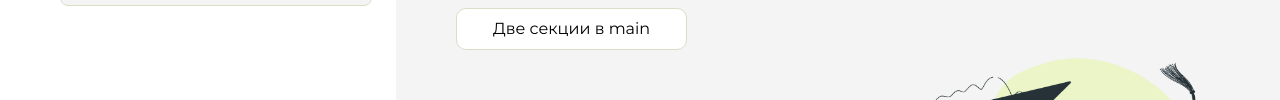
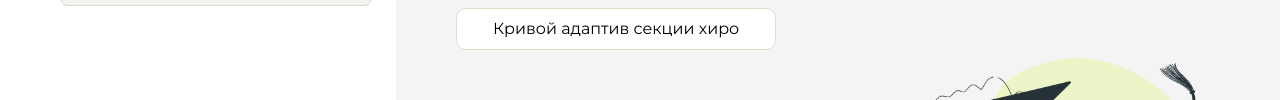
Before and after one commit to 3betovna/homework, a plain HTML site: page index.html in a window 1280 px wide. Both pictures are taken after a click on the button "Дипломный проект". Shown: the part 230-330 px from the top of the page. Drawn offline with Linux system fonts and the light colour scheme.

Commit message:
Update index.html

```diff
--- a/index.html
+++ b/index.html
@@ -159,7 +159,7 @@
                 <div class="content__diplom">
                     <ul class="content__list-diplom">
                         <li class="content__item-diplom">
-                            <a href="Diplom_prjct//index.html">Две секции в main</a>
+                            <a href="Diplom_adaptive_hero//index.html">Кривой адаптив секции хиро</a>
                         </li>
                     </ul>
                 </div>
```
